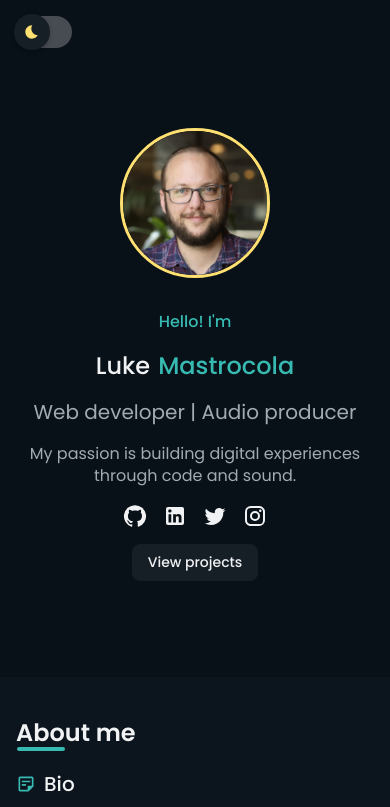
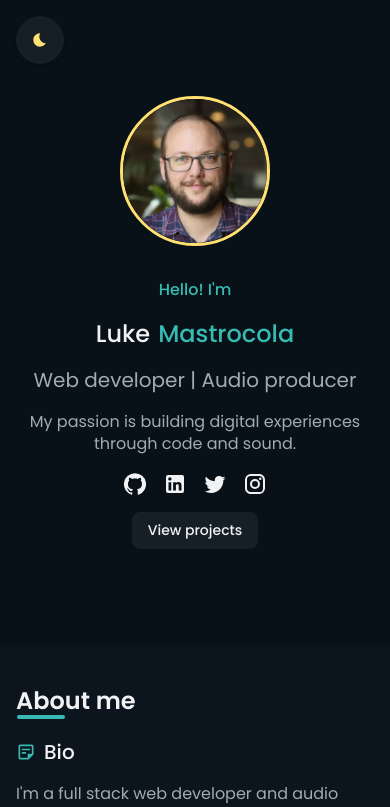
Before and after one commit to mastra90/luke-mastrocola-portfolio, a React (Vite) app: page / in a window 390 px wide. Shown: the top 807 px of the page. Built offline with nearby package versions, Linux system fonts and the light colour scheme.

Commit message:
Fix hover state getting stuck on mobile

```diff
--- a/src/components/Footer.tsx
+++ b/src/components/Footer.tsx
@@ -24,7 +24,7 @@ const Footer = ({
     >
       <FlexBox row>
         <Typography variant="h6">Luke Mastrocola</Typography>
-        <ToggleThemeButton toggleTheme={() => setIsDark(!isDark)} isDark={isDark} />
+        <ToggleThemeButton isFooter toggleTheme={() => setIsDark(!isDark)} isDark={isDark} />
       </FlexBox>
       <Typography variant="body2" fontSize={16}>
         Web developer | Audio producer
--- a/src/components/Header.tsx
+++ b/src/components/Header.tsx
@@ -50,7 +50,10 @@ const Header = ({
             <Link to="portfolio" smooth={true} duration={500} offset={isMobile ? -36 : -48}>
               <Button
                 variant="outlined"
-                sx={{ borderColor: bgcolor.secondary, "&:hover": { borderColor: green } }}
+                sx={{
+                  borderColor: bgcolor.secondary,
+                  ...(!isMobile && { "&:hover": { borderColor: green } }),
+                }}
               >
                 View projects
               </Button>
--- a/src/components/ToggleThemeButton.tsx
+++ b/src/components/ToggleThemeButton.tsx
@@ -5,9 +5,10 @@ import { useResponsive } from "../hooks/useResponsive";
 type ToggleThemeButtonProps = {
   toggleTheme: () => void;
   isDark: boolean;
+  isFooter?: boolean;
 };
 
-const ToggleThemeButton = ({ toggleTheme, isDark }: ToggleThemeButtonProps) => {
+const ToggleThemeButton = ({ toggleTheme, isDark, isFooter }: ToggleThemeButtonProps) => {
   const theme = useTheme();
   const { yellow, buttonHover } = theme.palette;
   const text = theme.palette.text;
@@ -19,29 +20,23 @@ const ToggleThemeButton = ({ toggleTheme, isDark }: ToggleThemeButtonProps) => {
     transition: "all 0.1s ease-in-out",
   };
 
-  return (
-    <Box id="home" sx={{ m: isMobile ? 2 : "auto", mb: isMobile ? -2 : 0 }}>
-      <Tooltip disableInteractive title={`Change to ${isDark ? "light" : "dark"} mode`}>
-        <Box
-          onClick={toggleTheme}
-          sx={{
-            width: 56,
-            height: 32,
+  const boxSx = {
+    width: isFooter ? 56 : 0,
+    height: isFooter ? 32 : 0,
     backgroundColor: isDark ? "#464c52" : "#dbd9d9",
     borderRadius: 4,
     position: "relative",
-            "&:hover": {},
-          }}
-        >
-          <IconButton
-            sx={{
-              top: -2,
-              left: isDark ? -2 : 22,
-              width: 36,
-              height: 36,
+  };
+
+  const iconButtonSx = {
+    top: isFooter ? -2 : 0,
+    left: isFooter ? (isDark ? -2 : 22) : isMobile ? 0 : -30,
+    width: isFooter ? 36 : isMobile ? 48 : 60,
+    height: isFooter ? 36 : isMobile ? 48 : 60,
     backgroundColor: isDark ? "#171f26" : buttonHover,
     boxShadow: "0 2px 4px rgba(0,0,0,0.2)",
     transition: "left 0.2s ease-in-out !important",
+    ...(!isMobile && {
       "&:hover": {
         backgroundColor: text.primary,
         "& .bedtime-icon": {
@@ -53,8 +48,29 @@ const ToggleThemeButton = ({ toggleTheme, isDark }: ToggleThemeButtonProps) => {
           color: bgcolor.default,
         },
       },
+    }),
+  };
+
+  return (
+    <Box id="home" sx={{ m: isMobile ? (isFooter ? 0 : 2) : "auto", mb: isMobile ? -2 : 0 }}>
+      <Tooltip
+        disableInteractive
+        title={`Change to ${isDark ? "light" : "dark"} mode`}
+        slotProps={{
+          popper: {
+            modifiers: [
+              {
+                name: "offset",
+                options: {
+                  offset: [0, isFooter ? 0 : 52],
+                },
+              },
+            ],
+          },
         }}
       >
+        <Box onClick={toggleTheme} sx={boxSx}>
+          <IconButton sx={iconButtonSx}>
             <Bedtime
               className="bedtime-icon"
               sx={{
@@ -79,56 +95,3 @@ const ToggleThemeButton = ({ toggleTheme, isDark }: ToggleThemeButtonProps) => {
 };
 
 export default ToggleThemeButton;
-
-
-// import { Box, Button, Tooltip, useTheme } from "@mui/material";
-// import { Bedtime, WbSunny } from "@mui/icons-material";
-// import { useResponsive } from "../hooks/useResponsive";
-
-// type ToggleThemeButtonProps = {
-//   toggleTheme: () => void;
-//   isDark: boolean;
-// };
-
-// const ToggleThemeButton = ({ toggleTheme, isDark }: ToggleThemeButtonProps) => {
-//   const theme = useTheme();
-//   const { yellow } = theme.palette;
-//   const text = theme.palette.text;
-//   const bgcolor = theme.palette.background;
-//   const isMobile = useResponsive();
-
-//   const iconSx = {
-//     position: "absolute",
-//     transition: "all 0.1s ease-in-out",
-//   };
-
-//   return (
-//     <Box sx={{ m: isMobile ? 2 : "auto", mb: isMobile ? -2 : 0 }}>
-//       <Tooltip disableInteractive title={`Change to ${isDark ? "light" : "dark"} mode`}>
-//         <Button
-//           size="small"
-//           disableRipple
-//           onClick={toggleTheme}
-//           sx={{
-//             borderColor: bgcolor.secondary,
-//             minWidth: 0,
-//             width: isMobile ? 48 : 60,
-//             height: isMobile ? 48 : 60,
-//             borderRadius: 8,
-//             "&:hover": {
-//               bgcolor: !isDark ? text.primary : bgcolor.secondary,
-//               color: !isDark ? text.primary : bgcolor.secondary,
-//               "& .bedtime-icon": { opacity: isDark ? 0 : 1, color: yellow },
-//               "& .sunny-icon": { opacity: isDark ? 1 : 0, color: yellow },
-//             },
-//           }}
-//         >
-//           <Bedtime className="bedtime-icon" sx={{ ...iconSx, opacity: isDark ? 1 : 0 }} />
-//           <WbSunny className="sunny-icon" sx={{ ...iconSx, opacity: isDark ? 0 : 1 }} />
-//         </Button>
-//       </Tooltip>
-//     </Box>
-//   );
-// };
-
-// export default ToggleThemeButton;
--- a/src/components/porfolio/AudioWork.tsx
+++ b/src/components/porfolio/AudioWork.tsx
@@ -17,12 +17,14 @@ import { useState } from "react";
 import { AudioCardProps, audioProjects } from "../../data/AudioProjectsData";
 import { FlexBox, PortfolioCardLinks, SubHeading } from "../../helpers/Wrappers";
 import { portfolioCardSx, portfolioMediaSx } from "../../helpers/Styles";
+import { useResponsive } from "../../hooks/useResponsive";
 
 const AudioCard = ({ project }: { project: AudioCardProps }) => {
   const theme = useTheme();
   const { green } = theme.palette;
   const { portfolioCardBg } = theme.palette;
   const { portfolioCardBgHover } = theme.palette;
+  const isMobile = useResponsive();
 
   const getYouTubeId = (url: string): string => {
     try {
@@ -41,13 +43,15 @@ const AudioCard = ({ project }: { project: AudioCardProps }) => {
       variant="outlined"
       onClick={() => window.open(project.links.url, "_blank")}
       sx={{
-        ...portfolioCardSx(portfolioCardBg, portfolioCardBgHover),
+        ...portfolioCardSx(portfolioCardBg, portfolioCardBgHover, isMobile),
+        ...(!isMobile && {
           "&:hover": {
             "& .card-icon": { color: green },
             "& .card-text": { color: green },
             "& .card-chips": { color: green },
             "& .card-arrow": { transform: "translate(1.5px, -1.5px)" },
           },
+        }),
       }}
     >
       <Box sx={{ ...portfolioMediaSx, position: "relative" }}>
@@ -132,9 +136,10 @@ type ShowMoreButtonProps = {
   open: boolean;
   setOpen: (value: boolean | ((prev: boolean) => boolean)) => void;
   theme: Theme;
+  isMobile: boolean;
 };
 
-const ShowMoreButton = ({ open, setOpen, theme }: ShowMoreButtonProps) => {
+const ShowMoreButton = ({ open, setOpen, theme, isMobile }: ShowMoreButtonProps) => {
   const text = theme.palette.text;
   const bgcolor = theme.palette.background;
   return (
@@ -145,7 +150,9 @@ const ShowMoreButton = ({ open, setOpen, theme }: ShowMoreButtonProps) => {
           p: 2,
           bgcolor: bgcolor.paper,
           borderRadius: 3,
+          ...(!isMobile && {
             "&:hover": { bgcolor: bgcolor.secondary },
+          }),
         }}
         aria-label={open ? "Show less" : "Show more"}
       >
@@ -179,7 +186,7 @@ const AudioWork = () => {
         </Grid>
       ))}
 
-      <ShowMoreButton open={open} setOpen={setOpen} theme={theme} />
+      <ShowMoreButton isMobile open={open} setOpen={setOpen} theme={theme} />
       <Collapse in={open} timeout="auto" sx={{ width: "100%" }}>
         {otherSections.map((section) => (
           <FlexBox key={section.header} sx={{ mt: 8 }}>
--- a/src/components/porfolio/DevWork.tsx
+++ b/src/components/porfolio/DevWork.tsx
@@ -13,23 +13,27 @@ import {
 import { devCardHoverSx, portfolioCardSx, portfolioMediaSx } from "../../helpers/Styles";
 import { FlexBox, PortfolioCardLinks, SubHeading } from "../../helpers/Wrappers";
 import { devProjectsData, DevProjectsDataProps } from "../../data/DevProjectsData";
+import { useResponsive } from "../../hooks/useResponsive";
 
 const DevCard = ({ project }: { project: DevProjectsDataProps }) => {
   const theme = useTheme();
   const { green } = theme.palette;
   const { portfolioCardBg } = theme.palette;
   const { portfolioCardBgHover } = theme.palette;
+  const isMobile = useResponsive();
 
   return (
     <Card
       variant="outlined"
       onClick={() => window.open(project.links.github, "_blank")}
       sx={{
-        ...portfolioCardSx(portfolioCardBg, portfolioCardBgHover),
-        ...devCardHoverSx("github-btn", "demo-btn", green),
-        "&:hover": {
-          "& .card-chips": { color: green },
-        },
+        ...portfolioCardSx(portfolioCardBg, portfolioCardBgHover, isMobile),
+        ...(!isMobile && { ...devCardHoverSx("github-btn", "demo-btn", green) }),
+        ...(!isMobile && {
+          "&:hover": {
+            "& .card-chips": { color: green },
+          },
+        }),
       }}
     >
       {project.image && (
--- a/src/components/porfolio/PortfolioTabs.tsx
+++ b/src/components/porfolio/PortfolioTabs.tsx
@@ -1,6 +1,7 @@
 import { Code, Headphones } from "@mui/icons-material";
 import { Button, useTheme } from "@mui/material";
 import { FlexBox } from "../../helpers/Wrappers";
+import { useResponsive } from "../../hooks/useResponsive";
 
 type PortfolioTabsProps = {
   isWebDevTab: boolean;
@@ -15,6 +16,7 @@ type TabButtonProps = {
 
 const TabButton = ({ isWebDev, isActive, onClick }: TabButtonProps) => {
   const theme = useTheme();
+  const isMobile = useResponsive();
   const bgcolor = theme.palette.background;
   const text = theme.palette.text;
   const btnHover = theme.palette.buttonHover;
@@ -29,7 +31,7 @@ const TabButton = ({ isWebDev, isActive, onClick }: TabButtonProps) => {
         bgcolor: isActive ? text.primary : bgcolor.secondary,
         minWidth: { xs: 48, md: 56 },
         cursor: isActive ? "auto" : "pointer",
-        "&:hover": { bgcolor: !isActive ? btnHover : text.primary },
+        ...(!isMobile && { "&:hover": { bgcolor: !isActive ? btnHover : text.primary } }),
       }}
       onClick={onClick}
     >
--- a/src/helpers/Styles.tsx
+++ b/src/helpers/Styles.tsx
@@ -5,16 +5,22 @@ export const portfolioMediaSx = {
   overflow: "hidden",
 };
 
-export const portfolioCardSx = (portfolioCardBg: string, portfolioCardBgHover: string) => ({
+export const portfolioCardSx = (
+  portfolioCardBg: string,
+  portfolioCardBgHover: string,
+  isMobile: boolean
+) => ({
   width: "100%",
   height: 440,
   display: "flex",
   cursor: "pointer",
   flexDirection: "column",
   bgcolor: portfolioCardBg,
-  "&: hover": {
-    bgcolor: portfolioCardBgHover,
-  },
+  ...(!isMobile && {
+    "&: hover": {
+      bgcolor: portfolioCardBgHover,
+    },
+  }),
   p: 2,
 });
 
--- a/src/helpers/Wrappers.tsx
+++ b/src/helpers/Wrappers.tsx
@@ -250,7 +250,7 @@ export const SocialLinks = ({ sx }: SocialLinksProps) => {
     display: "flex",
     fontSize: isMobile ? 24 : 28,
     transition: "all 0.1s ease-in-out",
-    "&:hover": { color: text.secondary },
+    ...(!isMobile && { "&:hover": { color: text.secondary } }),
   };
   const socialLinksData = [
     {
```
Lines whose indentation alone changed are shown as unchanged.
